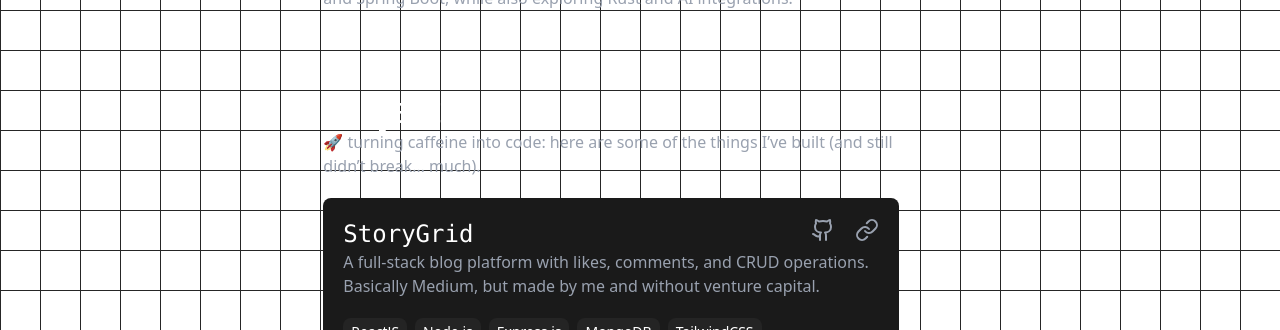
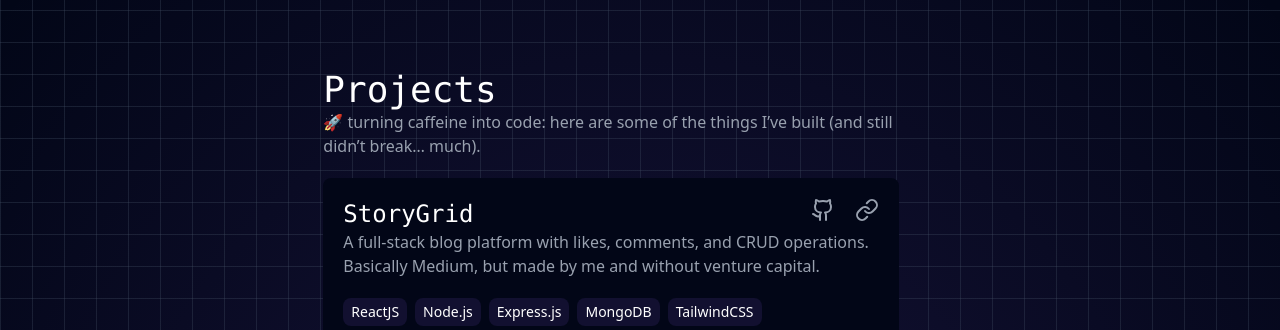
Before and after one commit to avidhanorkar/AvishkarDhanorkar, a React (Vite) app: page / in a window 1280 px wide. Shown: the part 470-800 px from the top of the page. Built offline with nearby package versions, Linux system fonts and the light colour scheme.

Commit message:
Background Update

```diff
--- a/src/App.tsx
+++ b/src/App.tsx
@@ -1,17 +1,24 @@
-import { cn } from "./lib/utils";
 import Page from "./Page";
 
 export default function GridBackgroundDemo() {
   return (
-    <div className="relative flex min-h-screen w-full bg-white dark:bg-black">
+    <div className="min-h-screen w-full bg-[#020617] relative flex items-center justify-center">
+      {/* Dark Sphere Grid Background */}
       <div
-        className={cn(
-          "absolute inset-0",
-          "[background-size:40px_40px]",
-          "[background-image:linear-gradient(to_right,#262626_1px,transparent_1px),linear-gradient(to_bottom,#262626_1px,transparent_1px)]",
-        )}
+        className="absolute inset-0 z-0"
+        style={{
+          background: "#020617",
+          backgroundImage: `
+            linear-gradient(to right, rgba(71,85,105,0.3) 1px, transparent 1px),
+            linear-gradient(to bottom, rgba(71,85,105,0.3) 1px, transparent 1px),
+            radial-gradient(circle at 50% 50%, rgba(139,92,246,0.15) 0%, transparent 70%)
+          `,
+          backgroundSize: "32px 32px, 32px 32px, 100% 100%",
+        }}
       />
-      <div className="z-100 flex w-screen justify-center pt-10 lg:pt-20 overflow-x-hidden">
+
+      {/* Centered Page */}
+      <div className="relative z-10 mt-15">
         <Page />
       </div>
     </div>
--- a/src/Components/Card.tsx
+++ b/src/Components/Card.tsx
@@ -11,7 +11,7 @@ interface CardProps {
 
 const Card: React.FC<CardProps> = ({ name, description, technologies, github, link }) => {
     return (
-        <div className='bg-[#1a1a1a] rounded-lg p-5 flex flex-col h-fit gap-5'>
+        <div className='bg-[#020617] rounded-lg p-5 flex flex-col h-fit gap-5'>
             <div>
                 <div className='flex w-full justify-between'>
                     <p className='text-2xl font-thin font-mono'>{name}</p>
@@ -24,7 +24,7 @@ const Card: React.FC<CardProps> = ({ name, description, technologies, github, li
             </div>
             <div className='flex flex-row gap-2 flex-wrap'>
                 {technologies.map((tech, index) => (
-                    <div className='px-2 py-1 rounded-lg bg-[#242424] flex flex-wrap hover:bg-[#1a1a1a]' key={index}>
+                    <div className='px-2 py-1 rounded-lg bg-[#121030] flex flex-wrap hover:bg-[#020617]' key={index}>
                         <p className='text-white text-sm'>{tech}</p>
                     </div>
                 ))}
--- a/src/Components/Project.tsx
+++ b/src/Components/Project.tsx
@@ -39,7 +39,7 @@ const Project = () => {
     return (
         <div className="text-white flex flex-col w-screen lg:w-[45vw] gap-5 md:px-10 px-5 lg:px-0">
             <div>
-                <p className="text-4xl font-thin font-mon">Projects</p>
+                <p className="text-4xl font-thin font-mono">Projects</p>
                 <p className="text-gray-400">🚀 turning caffeine into code: here are some of the things I’ve built (and still didn’t break… much).</p>
             </div>
             <div className="flex flex-col w-full gap-3">
--- a/src/Page.tsx
+++ b/src/Page.tsx
@@ -5,7 +5,7 @@ import Skills from './Components/Skills'
 
 const Page = () => {
   return (
-    <div className=' flex flex-col gap-20'>
+    <div className=' flex flex-col gap-20 z-10 relative'>
         <Intro />
         <Project />
         <Skills />
```
